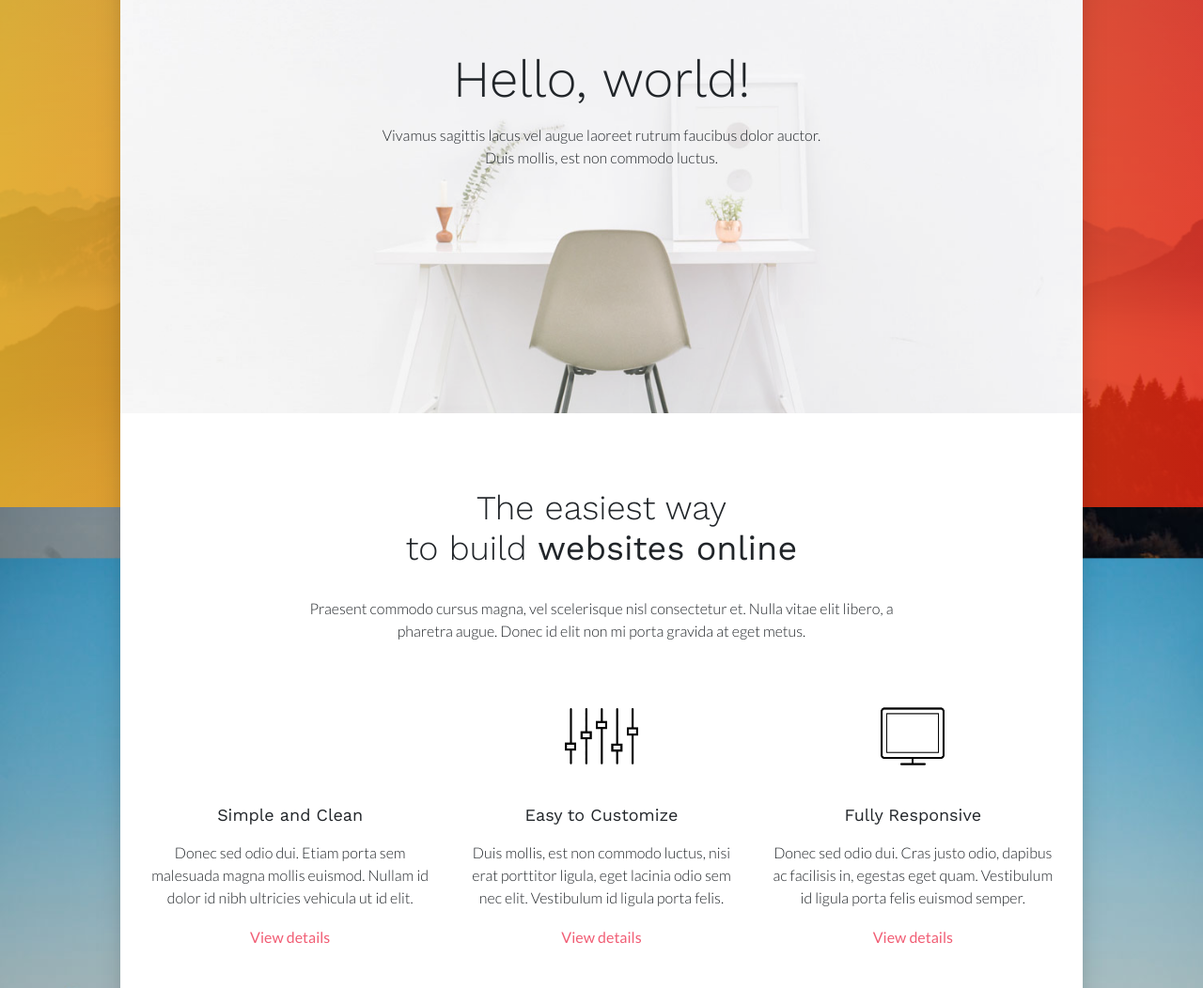
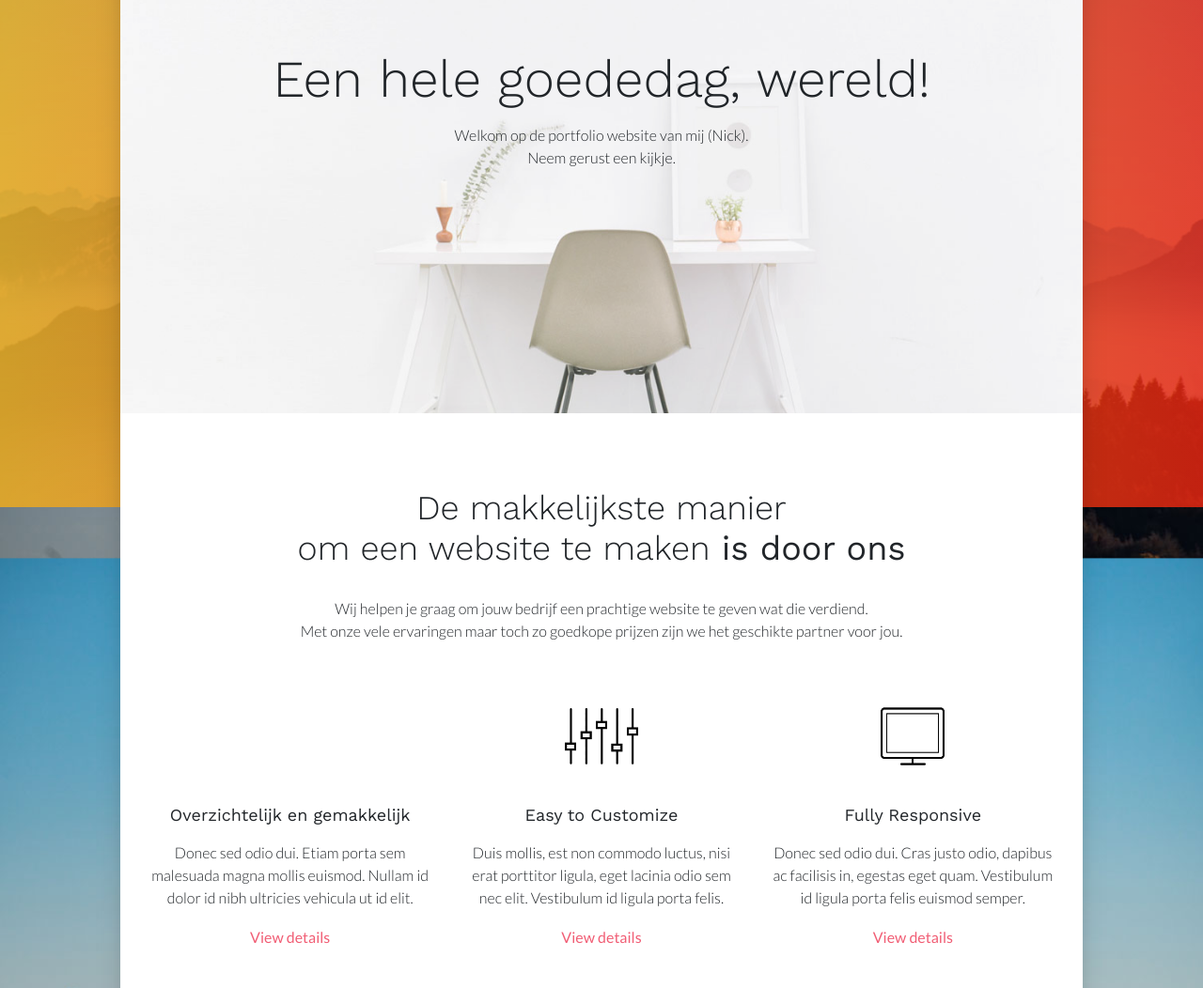
Before and after one commit to nicknijland2/Portfolio-website-Nyland, a plain HTML site: page index.html in a window 1280 px wide. Shown: the part 260-1312 px from the top of the page at 94% size. Drawn offline with nearby package versions, Linux system fonts and the light colour scheme; some icons are missing.

Commit message:
text aanpassingen

```diff
--- a/index.html
+++ b/index.html
@@ -9,8 +9,8 @@
 
     <meta charset="utf-8">
     <meta http-equiv="X-UA-Compatible" content="IE=edge">
-    <title>Moon - Multipurpose Bootstrap 4 Template by GetTemplates.co</title>
-    <meta name="description" content="Core HTML Project">
+    <title>Nyland</title>
+    <meta name="description" content="Portfolio over Nick Nijland, eigenaar van meerdere onderneminge (vallend onder Nyland)">
     <meta name="viewport" content="width=device-width, initial-scale=1, shrink-to-fit=no">
 
     <!-- External CSS -->
@@ -67,23 +67,23 @@
 
 </nav>		<div class="jumbotron d-flex align-items-center" style="background-image: url(img/hero-2.jpg)">
   <div class="container text-center">
-    <h1 class="display-2 mb-4">Hello, world!</h1>
+    <h1 class="display-2 mb-4">Een hele goededag, wereld!</h1>
     <p>
-      Vivamus sagittis lacus vel augue laoreet rutrum faucibus dolor auctor.<br>Duis mollis, est non commodo luctus.
+      Welkom op de portfolio website van mij (Nick).<br>Neem gerust een kijkje.
     </p>
   </div>
 </div>		<section id="gtco-who-we-are" class="bg-white">
     <div class="container">
         <div class="section-content">
             <div class="title-wrap">
-                <h2 class="section-title">The easiest way <br>to build<b> websites online</b></h2>
-                <p class="section-sub-title">Praesent commodo cursus magna, vel scelerisque nisl consectetur et. Nulla vitae elit libero, a <br> pharetra augue. Donec id elit non mi porta gravida at eget metus.</p>
+                <h2 class="section-title">De makkelijkste manier <br>om een website te maken<b> is door ons</b></h2>
+                <p class="section-sub-title">Wij helpen je graag om jouw bedrijf een prachtige website te geven wat die verdiend. <br> Met onze vele ervaringen maar toch zo goedkope prijzen zijn we het geschikte partner voor jou. </p>
             </div>
 
             <div class="row text-center">
                 <div class="col-md-4 col-sm-6 ">
                     <img class="rounded-circle" src="icons/animat-checkmark.gif" alt="Generic placeholder image" width="140" height="140">
-                    <h5 class="mb-4">Simple and Clean</h5>
+                    <h5 class="mb-4">Overzichtelijk en gemakkelijk</h5>
                     <p>Donec sed odio dui. Etiam porta sem malesuada magna mollis euismod. Nullam id dolor id nibh ultricies vehicula ut id elit.</p>
                     <p><a class="btn btn-link" href="#" role="button">View details</a></p>
                 </div>
```
